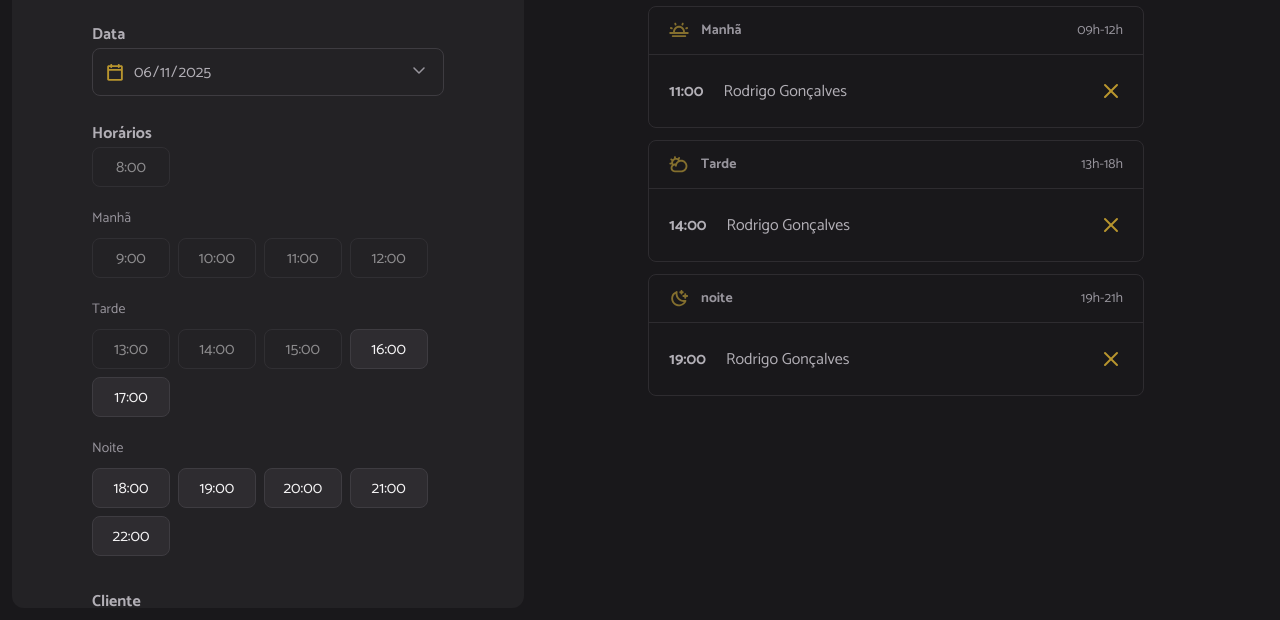
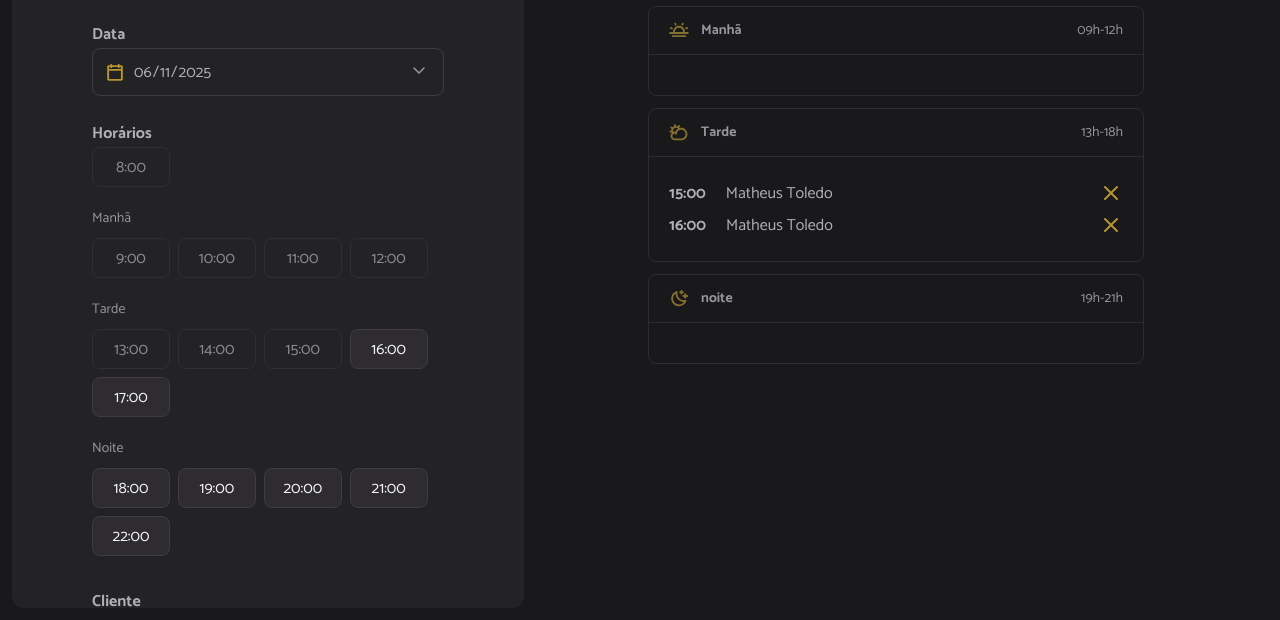
Before and after one commit to MatAntonagi/HairDay, a website built with webpack: page index.html in a window 1280 px wide. Shown: the part 180-800 px from the top of the page. Built offline with nearby package versions, Linux system fonts and the light colour scheme; data requests are answered from the project's data file.

Commit message:
Renderizando os agendamentos do dia.

```diff
--- a/server.json
+++ b/server.json
@@ -4,6 +4,21 @@
       "id": 1749651061347,
       "name": "Matheus Toledo",
       "when": "2025-06-11T15:00:00.000Z"
+    },
+    {
+      "id": 1749656956480,
+      "name": "Matheus Toledo",
+      "when": "2025-06-11T16:00:00.000Z"
+    },
+    {
+      "id": 1749656992981,
+      "name": "Matheus Toledo",
+      "when": "2025-06-12T01:00:00.000Z"
+    },
+    {
+      "id": 1749657162566,
+      "name": "Matheus Toledo",
+      "when": "2025-06-12T01:00:00.000Z"
     }
   ]
 }
--- a/src/modules/schedules/load.js
+++ b/src/modules/schedules/load.js
@@ -1,5 +1,6 @@
 import { scheduleFetchByDay } from "../../services/schedule-fetch-by-day.js";
-import { hoursLoad } from "../form/hours-load";
+import { schedulesShow } from "../schedules/show.js";
+import { hoursLoad } from "../form/hours-load.js";
 
 // Seleciona o input de data.
 const selectDate = document.getElementById("date")
@@ -11,6 +12,9 @@ export async function schedulesDay() {
     // Busca na API os agendamentos.
     const dailySchedules = await scheduleFetchByDay({ date })
 
+    // Exibe os agendamentos.
+    schedulesShow({ dailySchedules })
+
     // Renderiza as horas Disponíveis.
     hoursLoad({ date })
 }
--- /dev/null
+++ b/src/modules/schedules/show.js
@@ -0,0 +1,51 @@
+import dayjs from "dayjs";
+
+//seleciona as sessões: manhã, tarde e noite.
+const periodMorning = document.getElementById("period-morning")
+const periodAfternoon = document.getElementById("period-afternoon")
+const periodNight = document.getElementById("period-night")
+
+export function schedulesShow({ dailySchedules }){
+    try {
+        // Limpa as listas.
+        periodMorning.innerHTML = ""
+        periodAfternoon.innerHTML = ""
+        periodNight.innerHTML = ""
+
+        // Renderiza os agendamentos por periodo.
+        dailySchedules.forEach((schedule) => {
+            const item = document.createElement("li")
+            const time = document.createElement("strong")
+            const name = document.createElement("span")
+
+            // adiciona o id do agendamento.
+            item.setAttribute("data-id", schedule.id)
+
+            time.textContent = dayjs(schedule.when).format("HH:mm")
+            name.textContent = schedule.name
+
+            // Cria o icone de cancelamento.
+            const cancelIcon = document.createElement("img")
+            cancelIcon.classList.add("cancel-icon")
+            cancelIcon.setAttribute("src", "./src/assets/cancel.svg")
+            cancelIcon.setAttribute("alt", "Cancelar")
+
+            // Adiciona o tempo, nome e icone no item.
+            item.append(time, name, cancelIcon)
+
+            // Obtém somente a hora.
+            const hour = dayjs(schedule.when).hour()
+
+            // Renderiza o agendamento na sessão (manha, tarde e noite)
+            if(hour <= 12){
+                periodMorning.appendChild(item)
+            } else if (hour > 12 && hour <= 18){
+                periodAfternoon.appendChild(item)
+            } else {
+                periodNight.appendChild(item)
+            }
+        });
+    } catch (error) {
+        alert("Não foi possivel exibir os agendamentos.")
+    }
+}
```
Also changed, not shown: index.html (+6 -6 lines).
